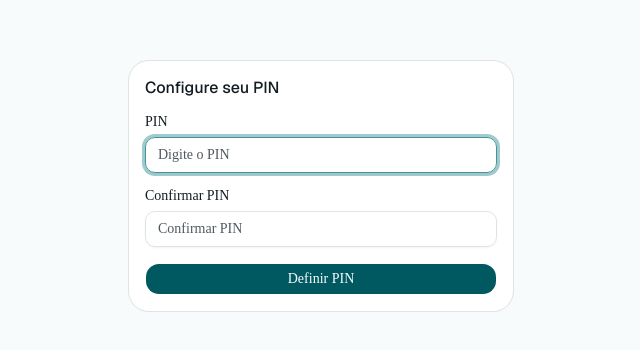
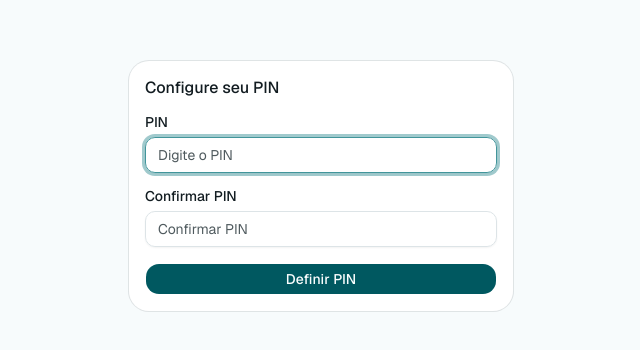
Before and after one commit to fsantiag/recall, a Next.js app: page / in a window 1280 px wide. Shown: the part 214-564 px from the top of the page, without its empty margins (319-959 px from the left). Built offline with nearby package versions, Linux system fonts and the light colour scheme.

Commit message:
fix: bundle Geist fonts via @fontsource instead of next/font/google for offline support

```diff
--- a/app/globals.css
+++ b/app/globals.css
@@ -1,3 +1,8 @@
+@import "@fontsource/geist/400.css";
+@import "@fontsource/geist/500.css";
+@import "@fontsource/geist/600.css";
+@import "@fontsource/geist-mono/400.css";
+@import "@fontsource/geist-mono/500.css";
 @import "tailwindcss";
 @import "tw-animate-css";
 @import "shadcn/tailwind.css";
@@ -42,6 +47,10 @@
 }
 
 :root {
+  /* Font stacks — resolved by @fontsource imports above */
+  --font-sans: 'Geist', -apple-system, BlinkMacSystemFont, 'Segoe UI', system-ui, sans-serif;
+  --font-geist-mono: 'Geist Mono', 'SF Mono', ui-monospace, 'Roboto Mono', monospace;
+
   /* RC light tokens */
   --rc-bg:            oklch(0.985 0.004 220);
   --rc-surface:       oklch(1 0 0);
--- a/app/layout.tsx
+++ b/app/layout.tsx
@@ -1,14 +1,10 @@
 import type { Metadata } from 'next'
-import { Geist, Geist_Mono } from 'next/font/google'
 import './globals.css'
 import { PinGate } from '@/components/organisms/pin-gate'
 import { SerwistRegister } from '@/components/organisms/serwist-register'
 import { TabNav } from '@/components/organisms/tab-nav'
 import { LanguageProvider } from '@/components/organisms/language-provider'
 import { ThemeProvider } from '@/components/organisms/theme-provider'
-
-const geist = Geist({ subsets: ['latin'], variable: '--font-sans' })
-const geistMono = Geist_Mono({ subsets: ['latin'], variable: '--font-geist-mono' })
 
 export const metadata: Metadata = {
   title: 'Recall',
@@ -18,7 +14,7 @@ export const metadata: Metadata = {
 export default function RootLayout({ children }: { children: React.ReactNode }) {
   return (
     <html lang="pt-BR">
-      <body className={`${geist.variable} ${geistMono.variable}`}>
+      <body>
         <ThemeProvider>
           <LanguageProvider>
             <SerwistRegister />
--- a/package.json
+++ b/package.json
@@ -12,6 +12,8 @@
   },
   "dependencies": {
     "@base-ui/react": "^1.5.0",
+    "@fontsource/geist": "^5.2.9",
+    "@fontsource/geist-mono": "^5.2.8",
     "@hookform/resolvers": "^5.2.2",
     "@serwist/next": "^9.5.11",
     "class-variance-authority": "^0.7.1",
```
Also changed, not shown: 1 other file (tests, documents, lock files or other folders).
